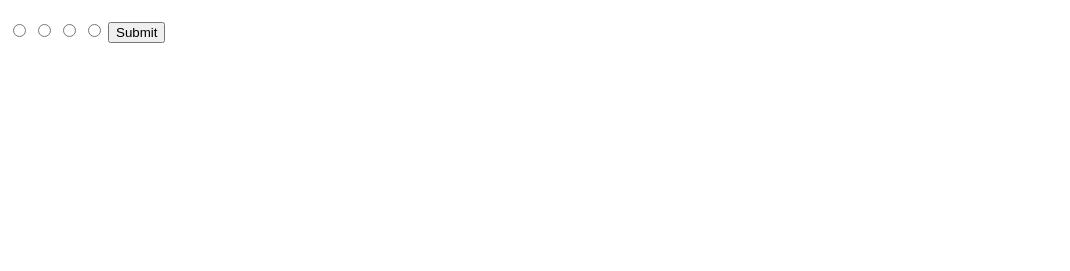
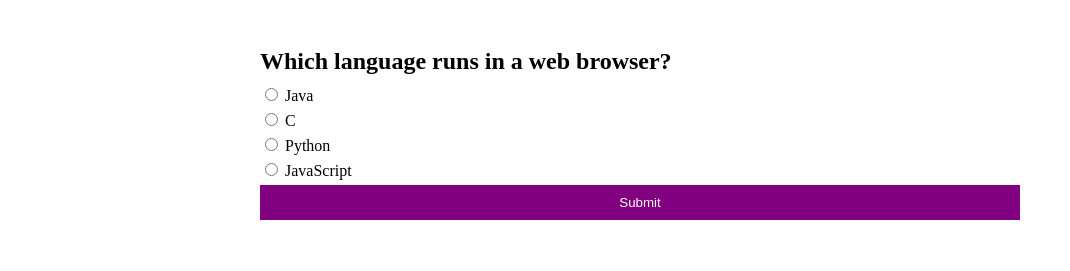
Before and after one commit to acciojob/quiz-tanmayhaldar27, a website: page main.html in a window 1280 px wide. Shown: the whole page, without its empty margins (0-1070 px from the left). Drawn offline with Linux system fonts and the light colour scheme.

Commit message:
created a submission

```diff
--- a/main.html
+++ b/main.html
@@ -1,28 +1,151 @@
 <!DOCTYPE html>
+<html>
+<head>
+    <title>Quiz App</title>
+    <style>
+        .container {
+            max-width: 800px;
+            margin: 0 auto;
+            padding: 20px;
+        }
+        .quiz-container {
+            margin: 20px;
+        }
+        #question {
+            font-weight: bold;
+            margin-bottom: 10px;
+        }
+        label {
+            display: block;
+            margin-bottom: 5px;
+        }
+        #submit {
+            width: 100%;
+            padding: 10px;
+            background-color: purple;
+            color: #fff;
+            border: none;
+            cursor: pointer;
+        }
+        #submit:hover {
+            background-color: #8a2be2;
+        }
+    </style>
+    <script>
+        var questions = [
+            {
+                question: "Which language runs in a web browser?",
+                a: "Java",
+                b: "C",
+                c: "Python",
+                d: "JavaScript",
+                correct: "d",
+            },
+            {
+                question: "What does CSS stand for?",
+                a: "Central Style Sheets",
+                b: "Cascading Style Sheets",
+                c: "Cascading Simple Sheets",
+                d: "Cars SUVs Sailboats",
+                correct: "b",
+            },
+            {
+                question: "What does HTML stand for?",
+                a: "Hypertext Markup Language",
+                b: "Hypertext Markdown Language",
+                c: "Hyperloop Machine Language",
+                d: "Helicopters Terminals Motorboats Lamborginis",
+                correct: "a",
+            },
+            {
+                question: "What year was JavaScript launched?",
+                a: "1996",
+                b: "1995",
+                c: "1994",
+                d: "none of the above",
+                correct: "b",
+            }
+        ];
 
-<html>
+        var currentQuestion = 0;
+        var score = 0;
 
-<head>
-	<link rel="stylesheet" href="styles.css">
+        function loadQuestion() {
+            var quizContainer = document.getElementById("quiz");
+            quizContainer.innerHTML = "";
+
+            var question = document.createElement("h2");
+            question.id = "question";
+            question.textContent = questions[currentQuestion].question;
+            quizContainer.appendChild(question);
+
+            var options = ["a", "b", "c", "d"];
+            options.forEach(function (option) {
+                var label = document.createElement("label");
+                var input = document.createElement("input");
+                input.type = "radio";
+                input.name = "option";
+                input.value = option;
+                input.id = option;
+                label.appendChild(input);
+                label.innerHTML += " <span id='" + option + "_text'>" + questions[currentQuestion][option] + "</span>";
+                quizContainer.appendChild(label);
+            });
+
+            var submitButton = document.createElement("button");
+            submitButton.id = "submit";
+            submitButton.textContent = "Submit";
+            submitButton.onclick = submitAnswer;
+            quizContainer.appendChild(submitButton);
+        }
+
+        function submitAnswer() {
+            var selectedOption = document.querySelector("input[name='option']:checked");
+
+            if (selectedOption) {
+                if (selectedOption.value === questions[currentQuestion].correct) {
+                    score++;
+                }
+
+                currentQuestion++;
+
+                if (currentQuestion < questions.length) {
+                    loadQuestion();
+                } else {
+                    showResult();
+                }
+            }
+        }
+
+        function showResult() {
+            var quizContainer = document.getElementById("quiz");
+            quizContainer.innerHTML = "";
+
+            var result = document.createElement("h2");
+            result.textContent = "Quiz Result: " + score + " out of " + questions.length;
+
+quizContainer.appendChild(result);
+
+var reloadButton = document.createElement("button");
+reloadButton.textContent = "Reload Quiz";
+reloadButton.onclick = reloadQuiz;
+quizContainer.appendChild(reloadButton);
+}
+
+function reloadQuiz() {
+    currentQuestion = 0;
+    score = 0;
+    loadQuestion();
+}
+
+window.onload = loadQuestion;
+</script>
 </head>
+<body>
+    <div class="container">
+        <div class="quiz-container" id="quiz"></div>
+    </div>
 
-<body>
-	<!-- the entire body must be written by student -->
-    <script type="text/javascript" src="./script.js">
-</script>
-	<div class="quiz-container">
-    <h1 id="question"></h1>
-    <input type="radio" id="a" name="answer" value="a">
-    <label for="a" id="a_text"></label>
-    <input type="radio" id="b" name="answer" value="b">
-    <label for="b" id="b_text"></label>
-    <input type="radio" id="c" name="answer" value="c">
-    <label for="c" id="c_text"></label>
-    <input type="radio" id="d" name="answer" value="d">
-    <label for="d" id="d_text"></label>
-    <button id="submit">Submit</button>
-  </div>
-
+    <script type="text/javascript" src="./script.js"></script>
 </body>
-
 </html>
--- a/styles.css
+++ b/styles.css
@@ -1 +1,13 @@
 /*  your css code here. If applicable */
+#submit {
+    width: 100%;
+    padding: 10px;
+    background-color: purple;
+    color: #fff;
+    border: none;
+    cursor: pointer;
+}
+
+#submit:hover {
+    background-color: #8a2be2;
+}
```
